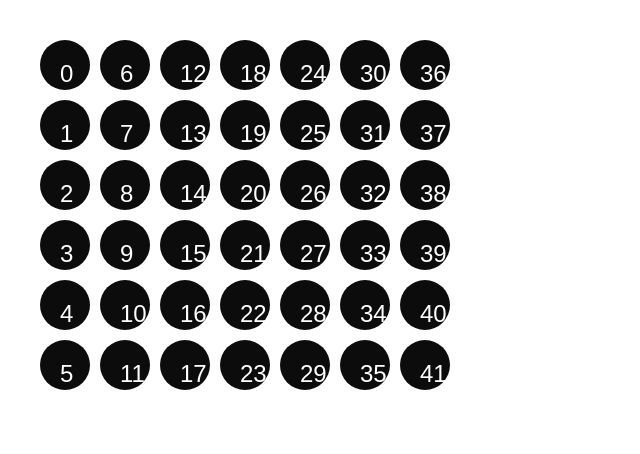
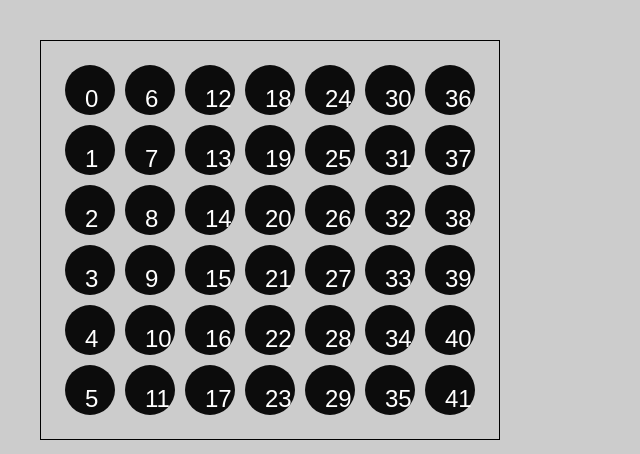
Before and after one commit to giarcjc/connect4, a React app: page / in a window 1280 px wide. Shown: the whole page, without its empty margins (0-640 px from the left). Built offline with nearby package versions, Linux system fonts and the light colour scheme.

Commit message:
improve game board layout

```diff
--- a/src/Game.css
+++ b/src/Game.css
@@ -1,5 +1,6 @@
 body {
   margin: 40px;
+  background-color: #ccc;
 }
 
 .cell {
@@ -16,7 +17,9 @@ body {
 } */
 
 .wrapper {
-  width: 600px;
+  border: 1px solid black;
+  width: 410px;
+  padding: 2%;
   display: grid;
   grid-gap: 10px;
   grid-template-columns: repeat(7, 50px);
--- a/src/index.js
+++ b/src/index.js
@@ -18,5 +18,5 @@ class Container extends React.Component {
   }
 }
 
-ReactDOM.render(<Game />, document.getElementById('root'));
+ReactDOM.render(<Container />, document.getElementById('root'));
 registerServiceWorker();
```
